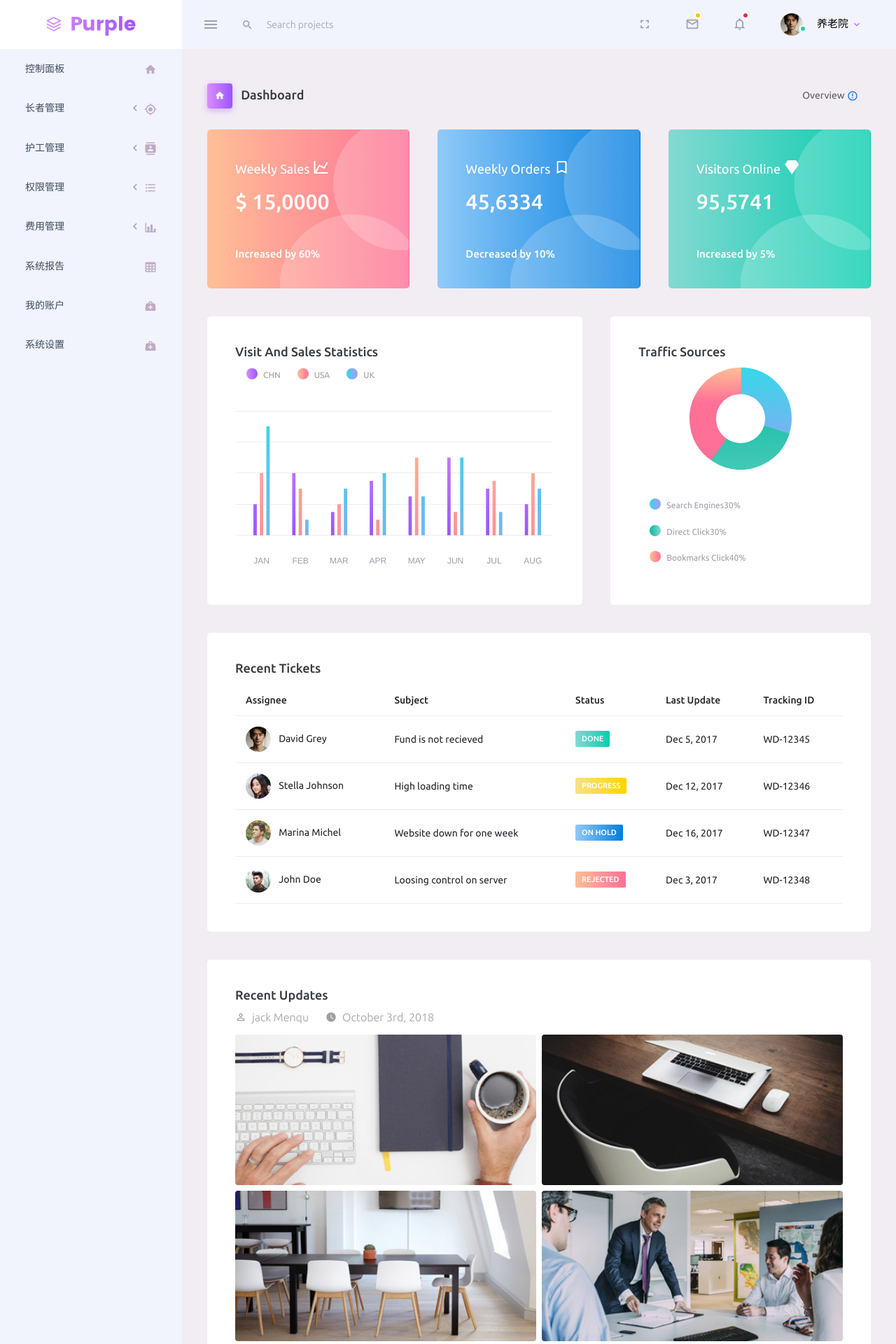
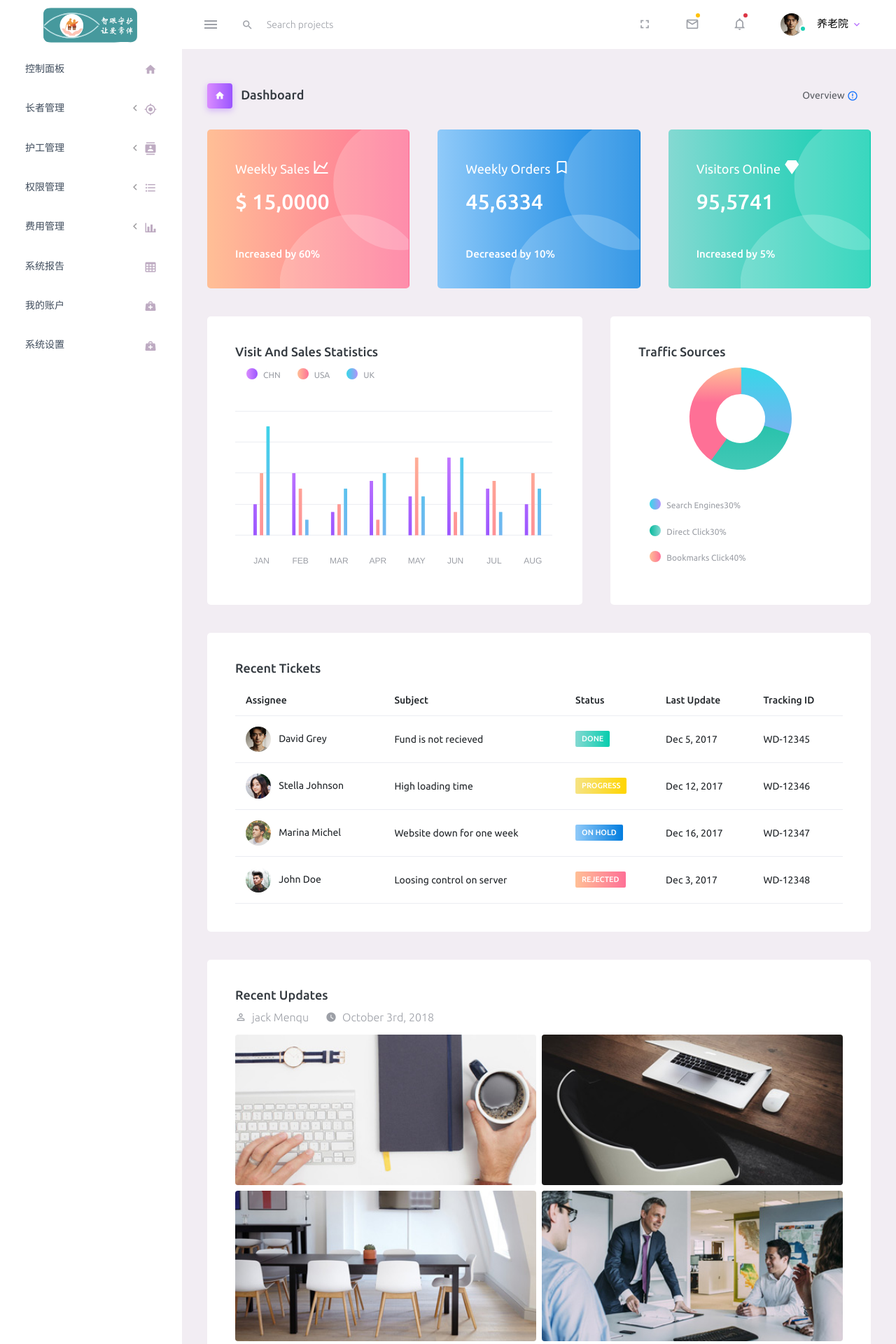
Before and after one commit to hnlxy/SmartEyeWeb, a Flask app: page / in a window 1280 px wide. Shown: the top 1920 px of the page at 70% size. Run offline with Flask 3, Linux system fonts and the light colour scheme; a user stored in the database is signed in; style sheets or scripts are compiled from the project's sources; parts of the project's set-up code (start-up, migrations or seed data) failed here and were passed over; some libraries are stand-ins or nearby versions.

Commit message:
添加logo

```diff
--- a/drawSQL-mysql-export-2023-11-15.sql
+++ b/drawSQL-mysql-export-2023-11-15.sql
@@ -1,4 +1,4 @@
-CREATE DATABASE smart_eye;
+# CREATE DATABASE smart_eye;
 USE smart_eye;
 CREATE TABLE `admins`(
     `username` varchar(32) primary key not null,
--- a/settings.py
+++ b/settings.py
@@ -6,7 +6,7 @@ class BaseConfig(object):
     # 用于连接MySQL数据库的用户名
     USERNAME = "root"
     # 用于连接MySQL数据库的密码
-    PASSWORD = "root"
+    PASSWORD = "lxy000000"
     # 要连接的数据库名
     DATABASE = "smart_eye"
     # 构造MySQL数据库连接 URL
--- a/static/assets/scss/_navbar.scss
+++ b/static/assets/scss/_navbar.scss
@@ -25,7 +25,7 @@
     .navbar-brand {
       color: lighten($gray-dark, 20%);
       font-size: 1.5rem;
-      line-height: 48px;
+      line-height: 60px;
       margin-right: 0;
       padding: .25rem 0;
       width: 100%;
--- a/templates/base.html
+++ b/templates/base.html
@@ -22,7 +22,7 @@
             <script src="{{ url_for('static', filename='assets/vendors/js/jquery.min.js') }}"></script>
             <style>
                 .navbar, .sidebar{
-                    background-color: #f1f3fd;
+                    background-color: #FFFFFF;
                 }
             </style>
          {%- endblock styles %}
--- a/templates/partials/_navbar.html
+++ b/templates/partials/_navbar.html
@@ -1,7 +1,7 @@
 <nav class="navbar default-layout-navbar col-lg-12 col-12 p-0 fixed-top d-flex flex-row">
   <div class="text-center navbar-brand-wrapper d-flex align-items-center justify-content-center">
-    <a class="navbar-brand brand-logo" href="/index"><img src="/static/assets/images/logo.svg" alt="logo" /></a>
-    <a class="navbar-brand brand-logo-mini" href="/index"><img src="/static/assets/images/logo-mini.svg" alt="logo" /></a>
+    <a class="navbar-brand brand-logo" href="/index"><img style="height: 60px" src="/static/assets/images/logo2.svg" alt="logo" /></a>
+    <a class="navbar-brand brand-logo-mini" href="/index"><img style="width: 50px; height: 50px" src="/static/assets/images/logo1.svg" alt="logo" /></a>
   </div>
   <div class="navbar-menu-wrapper d-flex align-items-stretch">
     <button class="navbar-toggler navbar-toggler align-self-center" type="button" data-toggle="minimize">
```
Also changed, not shown: static/assets/images/favicon.ico, static/assets/images/favicon.png (deleted), static/assets/images/logo.png (added), static/assets/images/logo1.svg (added), static/assets/images/logo2.svg (added).
